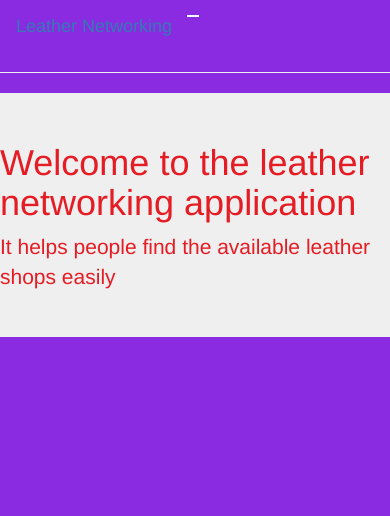
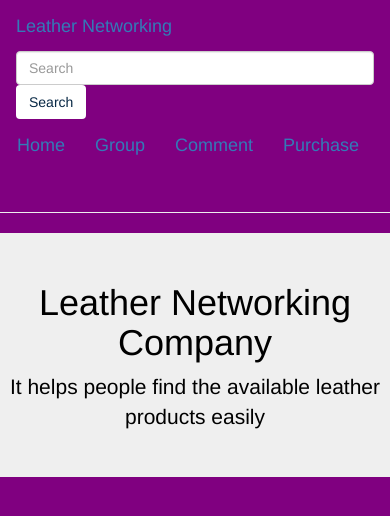
Before and after one commit to elkwal/Leather, a Django app: page / in a window 390 px wide. Shown: the top 516 px of the page. Run offline with Django 3.2, Linux system fonts and the light colour scheme; the visitor is signed in with stand-in values (Sample User, id 1); some libraries are stand-ins or nearby versions.

Commit message:
final commit

```diff
--- a/Leather/static/css/base.css
+++ b/Leather/static/css/base.css
@@ -1,5 +1,5 @@
 body{
-    background-color: blueviolet;
+    background-color: purple;
     color: #fff;
   }
   button{
--- a/Leather/static/css/materialize.css
+++ b/Leather/static/css/materialize.css
@@ -1,3 +1,3 @@
 .jumbotron {
-    color: #e51c23 !important;
+    color: black !important;
   }
--- a/Leather/templates/index.html
+++ b/Leather/templates/index.html
@@ -7,7 +7,7 @@
 <div class="jumbotron">
         <link rel="stylesheet" href="{% static 'css/base.css' %}">
         <link type="text/css" rel="stylesheet" href="{% static 'css/materialize.css' %}"  media="screen,projection"/>
-    <h1 class="display-3">Welcome to the leather networking application</h1>
-    <p>It helps people find the available leather shops easily</p>
+    <h1 class="display-3 text-center">Leather Networking Company</h1>
+    <p class="text-center">It helps people find the available leather products easily</p>
 </div>
 {% endblock %}
--- a/Leather/templates/navbar.html
+++ b/Leather/templates/navbar.html
@@ -1,28 +1,20 @@
 
-<nav class="navbar navbar-expand-lg navbar-light bg-light">
-  <button class="navbar-toggler" type="button" data-toggle="collapse" data-target="#navbarTogglerDemo03" aria-controls="navbarTogglerDemo03" aria-expanded="false" aria-label="Toggle navigation">
-    <span class="navbar-toggler-icon"></span>
-  </button>
+<nav class="navbar">
+
   <a class="navbar-brand" href="#">Leather Networking</a>
-
-  <div class="collapse navbar-collapse" id="navbarTogglerDemo03">
-    <ul class="navbar-nav mr-auto mt-2 mt-lg-0">
-      <li class="nav-item active">
-        <a class="nav-link" href="{% url 'indexPage'%}">Home <span class="sr-only">(current)</span></a>
-      </li>
-      <li class="nav-item">
-        <a class="nav-link" href="{% url 'group'%}">Group</a>
-      </li>
-      <li class="nav-item">
-        <a class="nav-link disabled" href="{% url 'upload'%}">Comment</a>
-      </li>
-      <li class="nav-item">
-        <a class="nav-link disabled" href="{% url 'allbiz' %}">Where to buy</a>
-      </li>
-    </ul>
+  <div class="col-md-4 navbar-right">
     <form class="form-inline my-2 my-lg-0">
       <input class="form-control mr-sm-2" type="search" placeholder="Search" aria-label="business">
       <button class="btn btn-outline-success my-2 my-sm-0" type="submit">Search</button>
     </form>
   </div>
+
+
+  <div class="navbar navbar-right" id="navbarTogglerDemo03">
+
+        <a class="navbar-brand" href="{% url 'indexPage'%}">Home <span class="sr-only">(current)</span></a>
+        <a class="navbar-brand" href="{% url 'group'%}">Group</a>
+        <a class="navbar-brand" href="{% url 'upload'%}">Comment</a>
+        <a class="navbar-brand" href="{% url 'allbiz' %}">Purchase </a>
+  </div>
 </nav>
```
Also changed, not shown: media/products/2018/11/30/pexels-photo-336372.jpeg (added).
